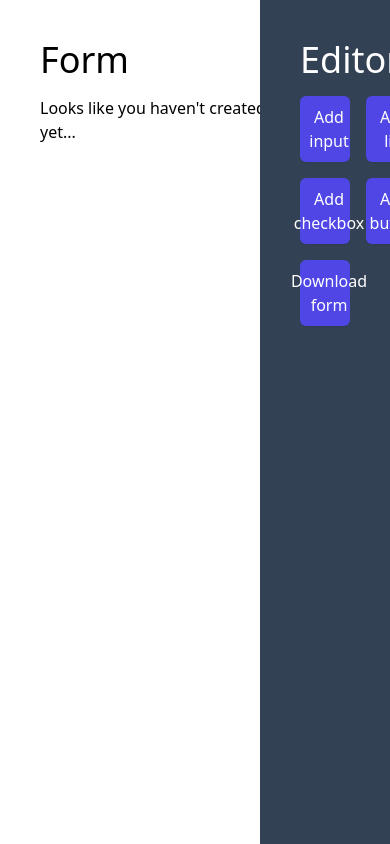
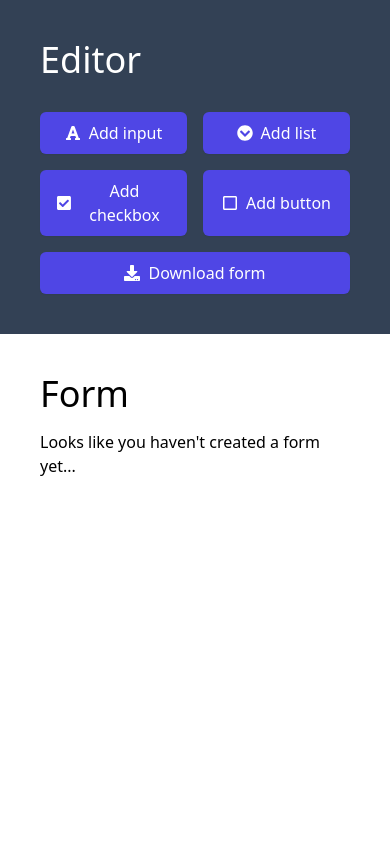
Before and after one commit to vafomin/formbuilder, a React (Create React App) app: page / in a window 390 px wide. Built offline with nearby package versions, Linux system fonts and the light colour scheme.

Commit message:
fix: mobile view

```diff
--- a/src/App.tsx
+++ b/src/App.tsx
@@ -9,7 +9,7 @@ const App = () => {
 
   console.log(formRef);
   return (
-    <div className="flex">
+    <div className="flex-col sm:flex">
       <Editor onDownload={() => downloadHTML(formRef.current.innerHTML)} />
       <Form formRef={formRef} />
     </div>
--- a/src/Editor/index.tsx
+++ b/src/Editor/index.tsx
@@ -41,7 +41,7 @@ const Editor = ({ onDownload }) => {
   };
 
   return (
-    <aside className="w-4/12 fixed right-0 top-0 h-screen bg-slate-700 p-10 overflow-auto">
+    <aside className="flex flex-col sm:w-4/12 sm:fixed sm:right-0 sm:top-0 sm:h-screen bg-slate-700 p-10 overflow-auto">
       <h1 className="text-white text-4xl mb-4">Editor</h1>
       {form &&
         form.map((item) => (
--- a/src/Form/index.tsx
+++ b/src/Form/index.tsx
@@ -11,7 +11,7 @@ const Form = ({ formRef }) => {
   const { form, formLength } = formStore;
 
   return (
-    <main className="flex flex-col gap-4 mr-4/12 p-10 w-96">
+    <main className="flex flex-col gap-4 p-10 w-96 sm:mr-4/12">
       <h1 className="text-4xl">Form</h1>
       <div className="flex">
         {formLength === 0 ? (
```
